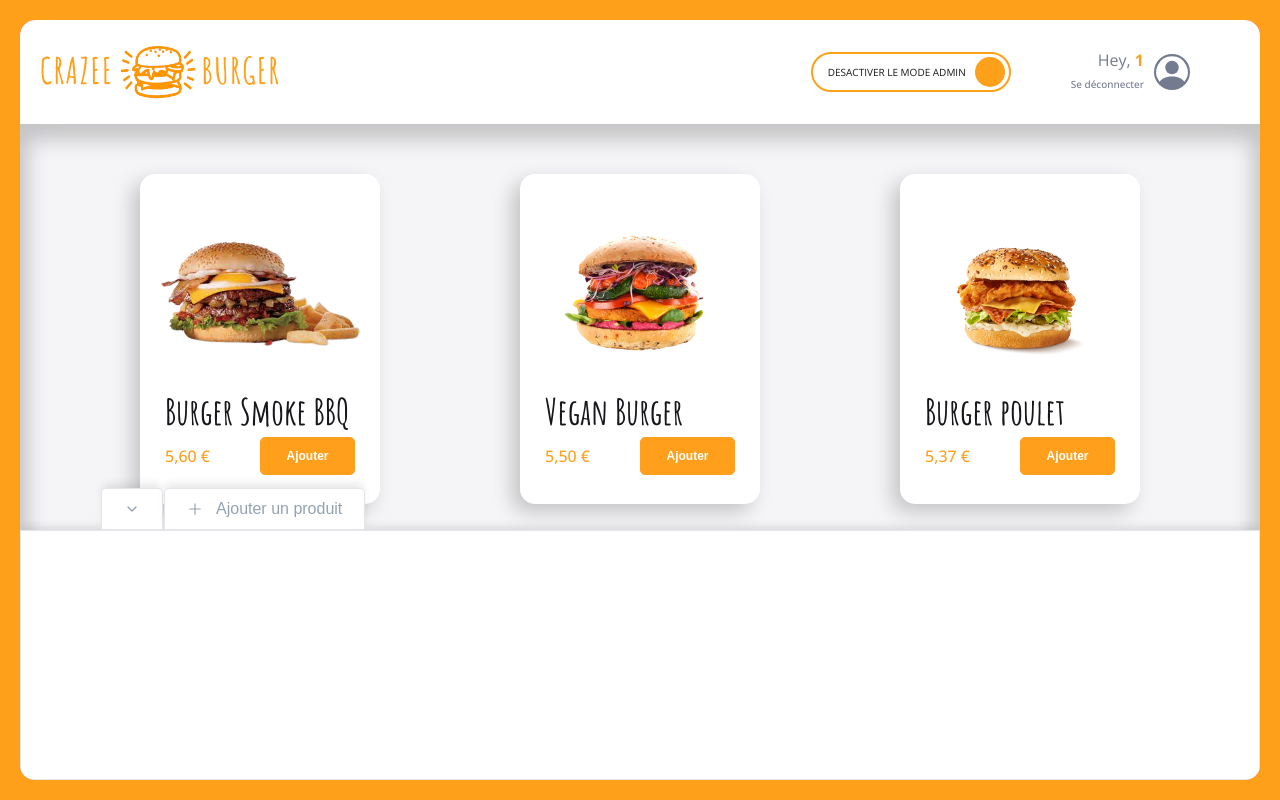
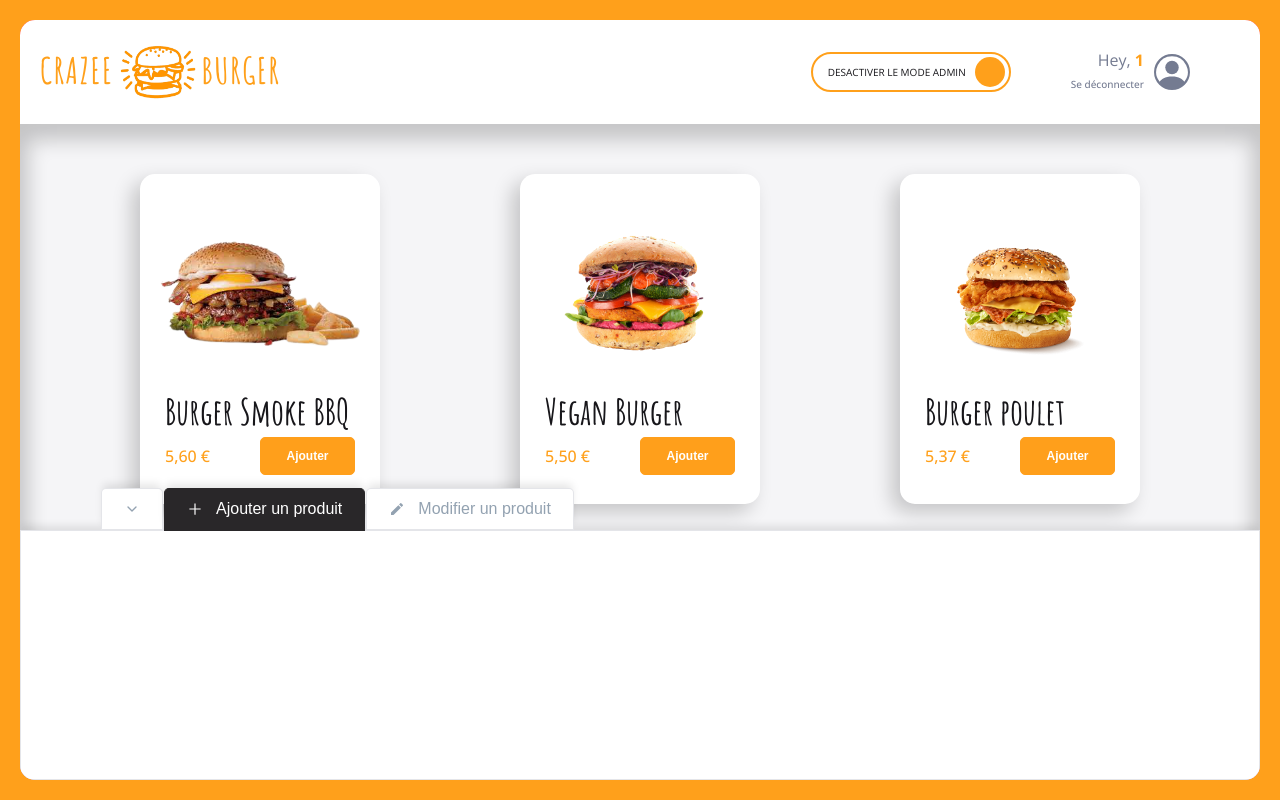
Before and after one commit to OpcMarc-Olivier/crazy-burger2, a React (Vite) app: page /order/1 in a window 1280 px wide. Built offline with nearby package versions, Linux system fonts and the light colour scheme; grey boxes are pictures that could not be loaded.

Commit message:
✨ F07: ADMIN > Tabs > Add modify (1st implementation)

```diff
--- a/src/components/pages/orderPage/Main/Admin/AdminTabs.jsx
+++ b/src/components/pages/orderPage/Main/Admin/AdminTabs.jsx
@@ -1,14 +1,31 @@
-import React from "react";
+import React, { useState } from "react";
 import { FiChevronDown, FiChevronUp } from "react-icons/fi";
 import styled from "styled-components";
 import Tab from "../../../../reusable-ui/Tab.jsx";
 import { theme } from "../../../../../assets/theme/index.js";
 import { AiOutlinePlus } from "react-icons/ai";
+import { MdModeEditOutline } from "react-icons/md";
 
 function AdminTabs({ isCollapsed, setIsCollapsed }) {
+    const [isAddSelected, setIsAddSelected] = useState(true);
+    const [isEditSelected, setIsEditSelected] = useState(false);
+
     const handleClick = () => {
         setIsCollapsed(!isCollapsed);
     };
+
+    const handleAddClick = () => {
+        setIsCollapsed(false);
+        setIsAddSelected(true);
+        setIsEditSelected(false);
+    };
+
+    const handleEditClick = () => {
+        setIsCollapsed(false);
+        setIsEditSelected(true);
+        setIsAddSelected(false);
+    };
+
     return (
         <AdminTabsStyled>
             <Tab
@@ -20,8 +37,14 @@ function AdminTabs({ isCollapsed, setIsCollapsed }) {
             <Tab
                 label="Ajouter un produit"
                 Icon={<AiOutlinePlus />}
-                onClick={handleClick}
-                className={isCollapsed ? "is-active" : ""}
+                onClick={handleAddClick}
+                className={isAddSelected ? "is-active" : ""}
+            />
+            <Tab
+                label="Modifier un produit"
+                Icon={<MdModeEditOutline />}
+                onClick={handleEditClick}
+                className={isEditSelected ? "is-active" : ""}
             />
         </AdminTabsStyled>
     );
```
